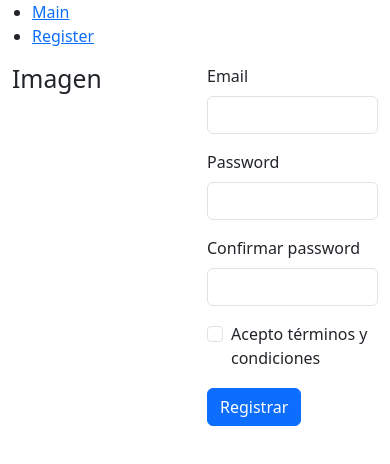
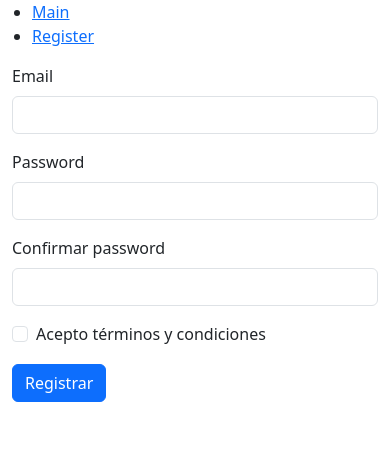
Before and after one commit to sergiotrrs/ch34-sesiones-generation, a plain HTML site: page js/js06-formulario/assets/pages/register.html in a window 390 px wide. Drawn offline with nearby package versions, Linux system fonts and the light colour scheme.

Commit message:
style: bootstrap display none

```diff
--- a/js/js06-formulario/assets/pages/register.html
+++ b/js/js06-formulario/assets/pages/register.html
@@ -26,7 +26,7 @@
     <main class="container">
         <div class="row">
             <!-- img mi primera chamba -->
-            <div class="col">
+            <div class="col d-none d-md-block ">
                 <h2>Imagen</h2>
             </div>
             <!-- register section -->
```
